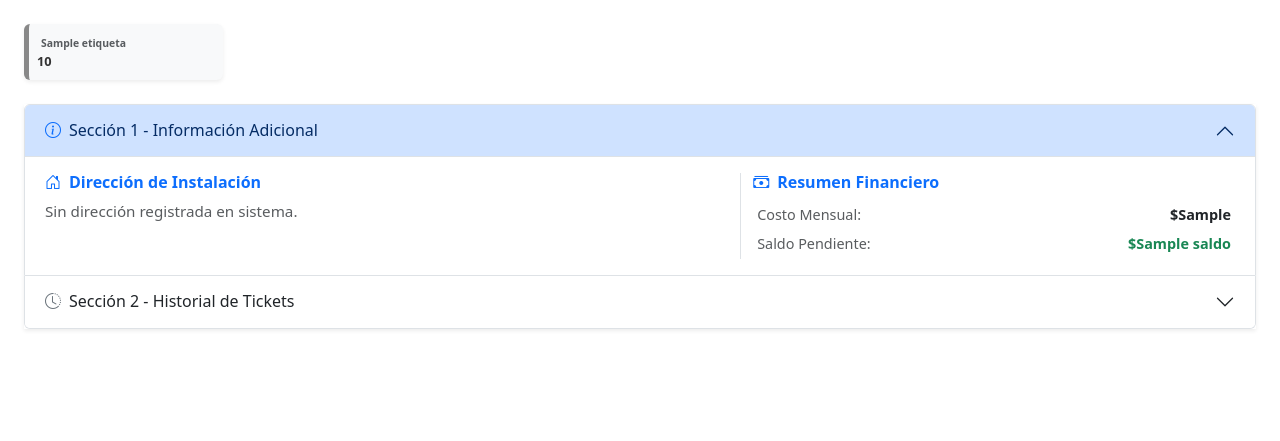
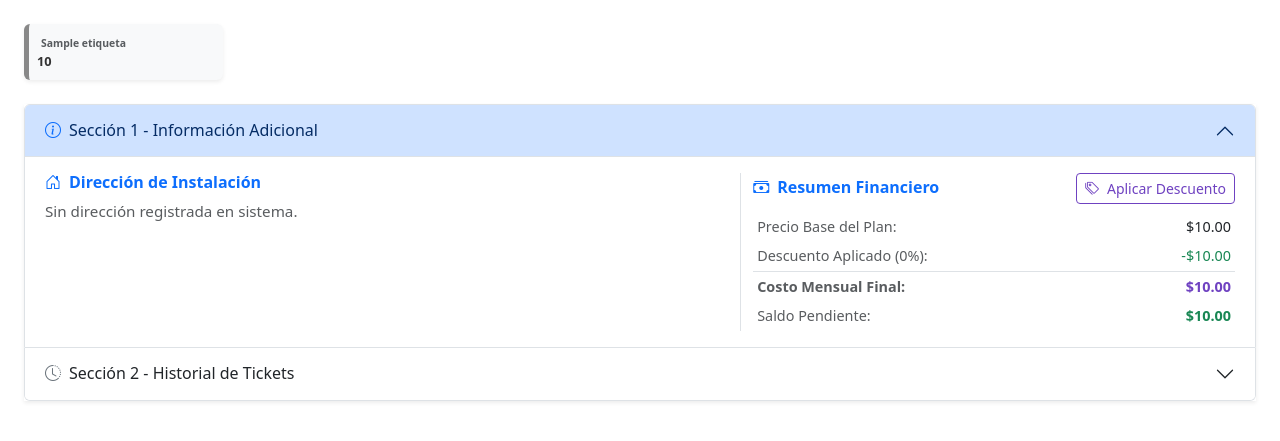
Before and after one commit to UACM-TESTING/CRM, a Django app: template CRM/dashboard/templates/html/account_details.html in a window 1280 px wide. Shown: the part 56-497 px from the top of the page. Run offline with Django 4.2, Linux system fonts and the light colour scheme; the template is opened without the code that fills it: most values are stand-ins (such as "Sample title", 1, 10 or a date in 2020).

Commit message:
Implementacion de la logica de descuento y sus derivados

```diff
--- a/CRM/dashboard/templates/html/account_details.html
+++ b/CRM/dashboard/templates/html/account_details.html
@@ -80,18 +80,32 @@
                         </div>
 
                         <div class="col-md-5">
-                            <h6 class="text-primary fw-bold"><i class="bi bi-cash-stack me-2"></i>Resumen Financiero
-                            </h6>
+                            <div class="d-flex justify-content-between align-items-center mb-2">
+                                <h6 class="text-primary fw-bold mb-0"><i class="bi bi-cash-stack me-2"></i>Resumen Financiero</h6>
+                                {% if detalles_cuenta %}
+                                <button type="button" class="btn btn-sm btn-outline-primary" style="color: #6f42c1; border-color: #6f42c1;" data-bs-toggle="modal" data-bs-target="#modalDescuento">
+                                    <i class="bi bi-tags me-1"></i> Aplicar Descuento
+                                </button>
+                                {% endif %}
+                            </div>
+
                             <table class="table table-sm table-borderless mb-0" style="font-size: 0.9rem;">
                                 <tr>
-                                    <td class="text-muted">Costo Mensual:</td>
-                                    <td class="fw-bold text-end">${{ info_adicional.costo_plan|default:"0.00" }}</td>
+                                    <td class="text-muted">Precio Base del Plan:</td>
+                                    <td class="text-end">${{ info_adicional.costo_plan|floatformat:2 }}</td>
+                                </tr>
+                                <tr>
+                                    <td class="text-muted">Descuento Aplicado ({{ info_adicional.porcentaje_descuento|default:"0" }}%):</td>
+                                    <td class="text-end text-success">-${{ info_adicional.monto_descuento|floatformat:2 }}</td>
+                                </tr>
+                                <tr class="border-top">
+                                    <td class="text-muted fw-bold">Costo Mensual Final:</td>
+                                    <td class="fw-bold text-end" style="color: #6f42c1;">${{ info_adicional.costo_final|floatformat:2 }}</td>
                                 </tr>
                                 <tr>
                                     <td class="text-muted">Saldo Pendiente:</td>
-                                    <td
-                                        class="fw-bold text-end {% if info_adicional.saldo > 0 %}text-danger{% else %}text-success{% endif %}">
-                                        ${{ info_adicional.saldo|default:"0.00" }}
+                                    <td class="fw-bold text-end {% if info_adicional.saldo > 0 %}text-danger{% else %}text-success{% endif %}">
+                                        ${{ info_adicional.saldo|floatformat:2 }}
                                     </td>
                                 </tr>
                             </table>
@@ -146,4 +160,41 @@
         </div>
     </div>
 </div>
+
+<div class="modal fade" id="modalDescuento" tabindex="-1" aria-labelledby="modalDescuentoLabel" aria-hidden="true">
+  <div class="modal-dialog modal-dialog-centered modal-sm">
+    <div class="modal-content">
+      <div class="modal-header" style="background-color: #6f42c1; color: white;">
+        <h6 class="modal-title" id="modalDescuentoLabel"><i class="bi bi-tags-fill me-2"></i>Asignar Descuento</h6>
+        <button type="button" class="btn-close btn-close-white" data-bs-dismiss="modal" aria-label="Close"></button>
+      </div>
+      <form method="POST" action="{% url 'aplicar_descuento' %}">
+          {% csrf_token %}
+          <input type="hidden" name="id_cuenta" value="{{ request.GET.q }}">
+
+          <div class="modal-body text-center">
+              <p class="small text-muted mb-3">Selecciona el porcentaje de descuento que se aplicará a esta cuenta:</p>
+
+              <div class="btn-group w-100" role="group">
+                  <input type="radio" class="btn-check" name="descuento" id="desc0" value="0" required>
+                  <label class="btn btn-outline-danger" for="desc0">Quitar (0%)</label>
+
+                  <input type="radio" class="btn-check" name="descuento" id="desc10" value="10">
+                  <label class="btn btn-outline-secondary" for="desc10">10%</label>
+
+                  <input type="radio" class="btn-check" name="descuento" id="desc20" value="20">
+                  <label class="btn btn-outline-secondary" for="desc20">20%</label>
+
+                  <input type="radio" class="btn-check" name="descuento" id="desc30" value="30">
+                  <label class="btn btn-outline-secondary" for="desc30">30%</label>
+              </div>
+          </div>
+          <div class="modal-footer bg-light px-3 py-2 border-top">
+            <button type="button" class="btn btn-sm btn-secondary" data-bs-dismiss="modal">Cancelar</button>
+            <button type="submit" class="btn btn-sm btn-primary" style="background-color: #6f42c1; border-color: #6f42c1;">Confirmar</button>
+          </div>
+      </form>
+    </div>
+  </div>
+</div>
 {% endblock %}
--- a/CRM/dashboard/urls_dashboard.py
+++ b/CRM/dashboard/urls_dashboard.py
@@ -7,4 +7,5 @@ urlpatterns = [
     path('busqueda_avanzada/', views.busqueda_avanzada, name='busqueda_avanzada'),
     path('login/', views.login, name='login'),
     path('logout/', views.logout, name='logout'),
+    path('aplicar_descuento/', views.aplicar_descuento, name='aplicar_descuento')
 ]
```
Also changed, not shown: CRM/dashboard/models/Cuenta.py (+60 -14 lines), CRM/dashboard/views.py (+61 -6 lines).
